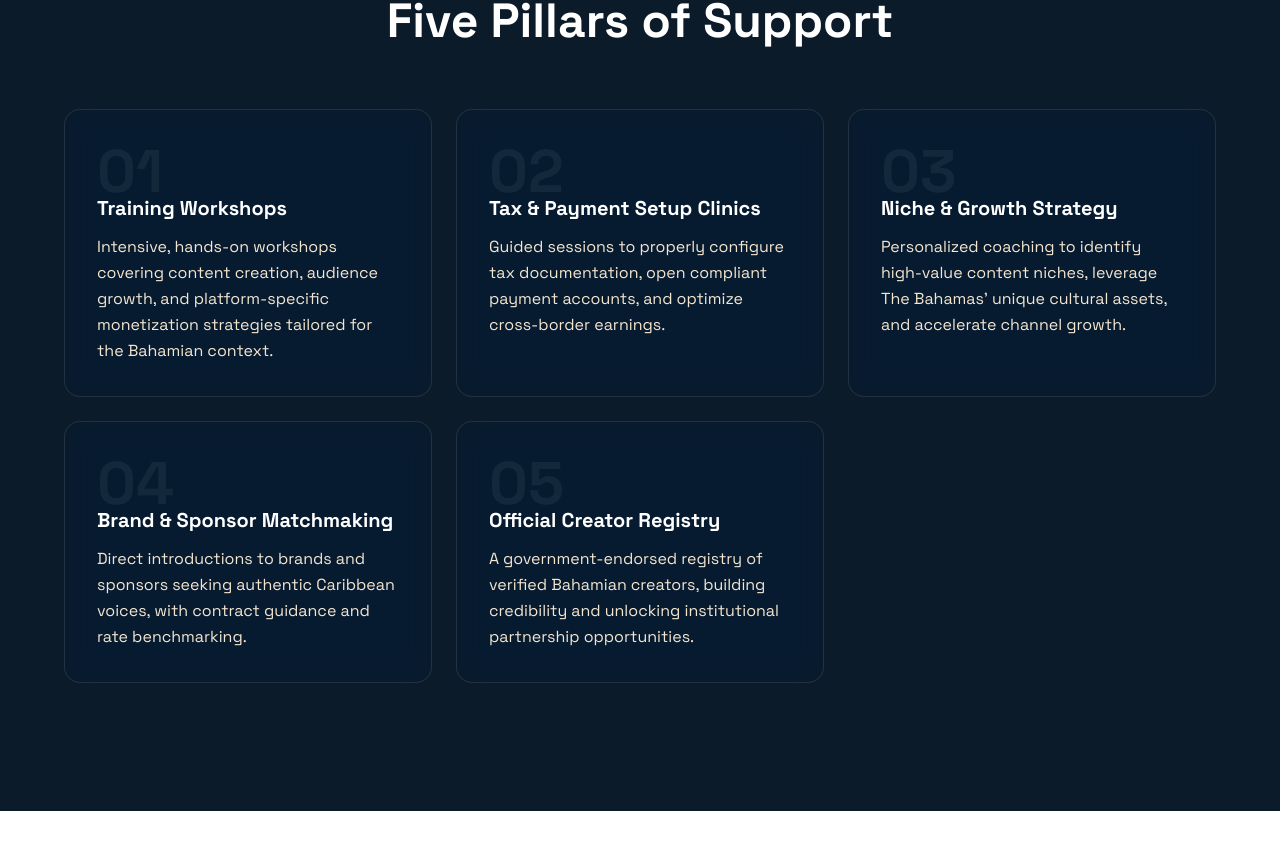
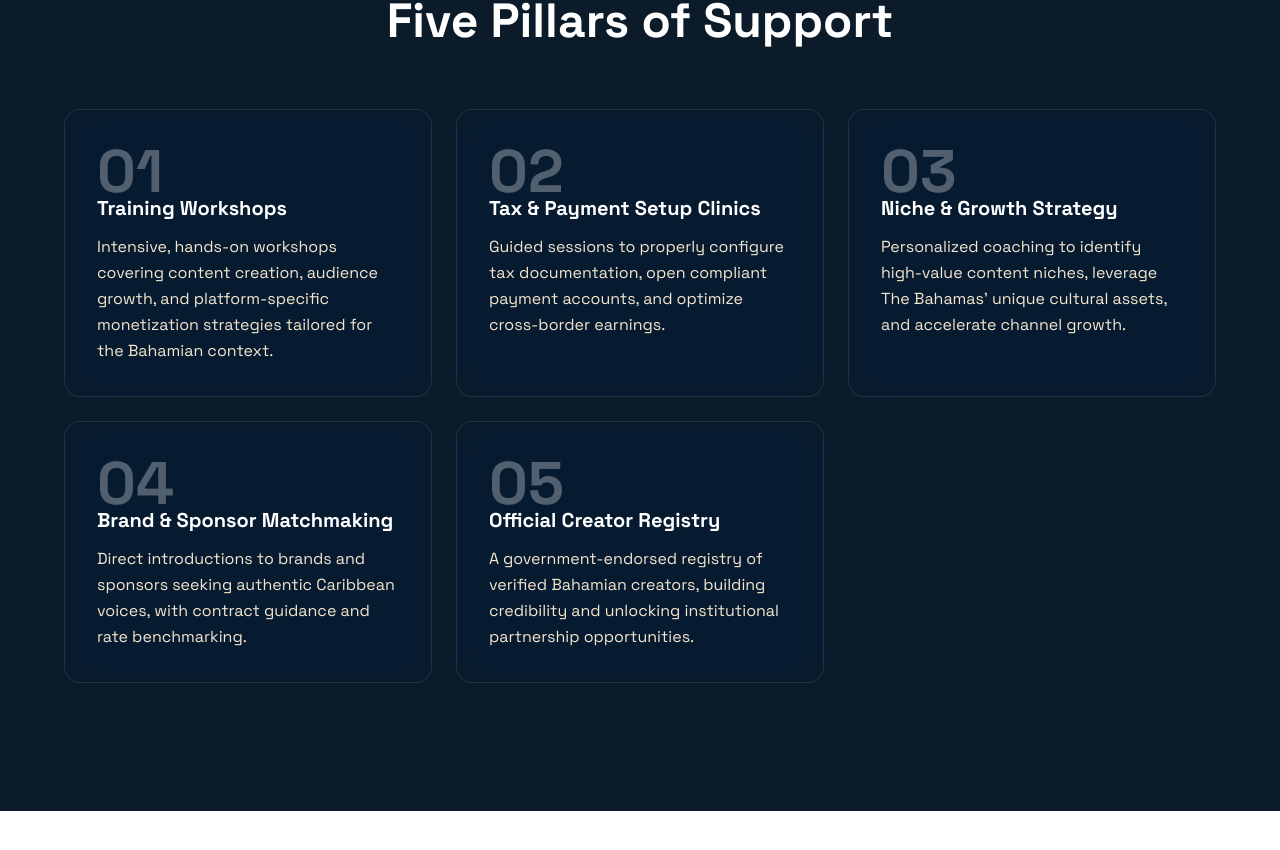
Before and after one commit to gmr0780/Bahamas-Creator-Economy, a Next.js app: page / in a window 1280 px wide. Shown: the part 3728-4578 px from the top of the page. Built offline with nearby package versions, Linux system fonts and the light colour scheme.

Commit message:
Make pillar numbers visible: 6% to 30% opacity

```diff
--- a/src/app/page.tsx
+++ b/src/app/page.tsx
@@ -326,7 +326,7 @@ export default function Home() {
                   i === 4 ? "sm:col-span-2 lg:col-span-1 lg:col-start-2" : ""
                 }`}
               >
-                <span className="text-5xl sm:text-6xl font-black text-white/[0.06] block mb-2 leading-none select-none">
+                <span className="text-5xl sm:text-6xl font-black text-white/30 block mb-2 leading-none select-none">
                   {p.num}
                 </span>
                 <h3 className="text-xl font-bold text-white mb-3 -mt-4 group-hover:text-aqua transition-colors">
```
